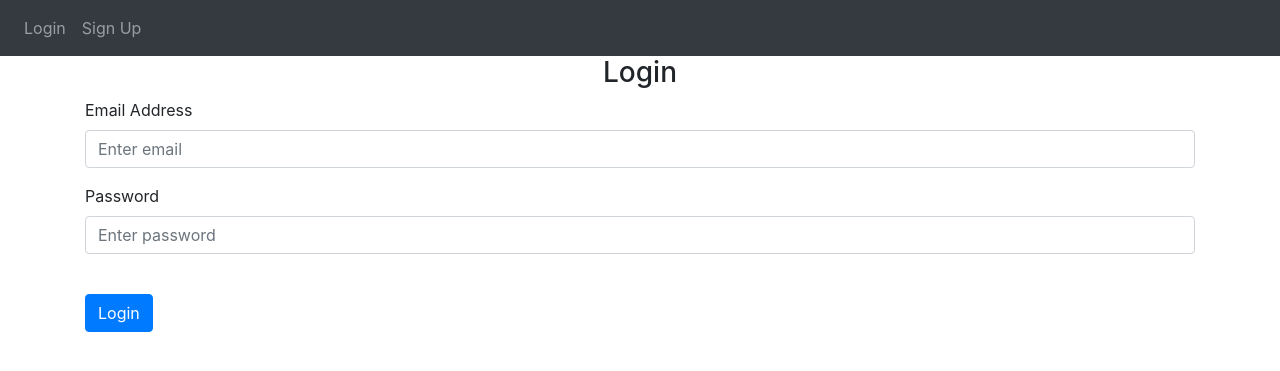
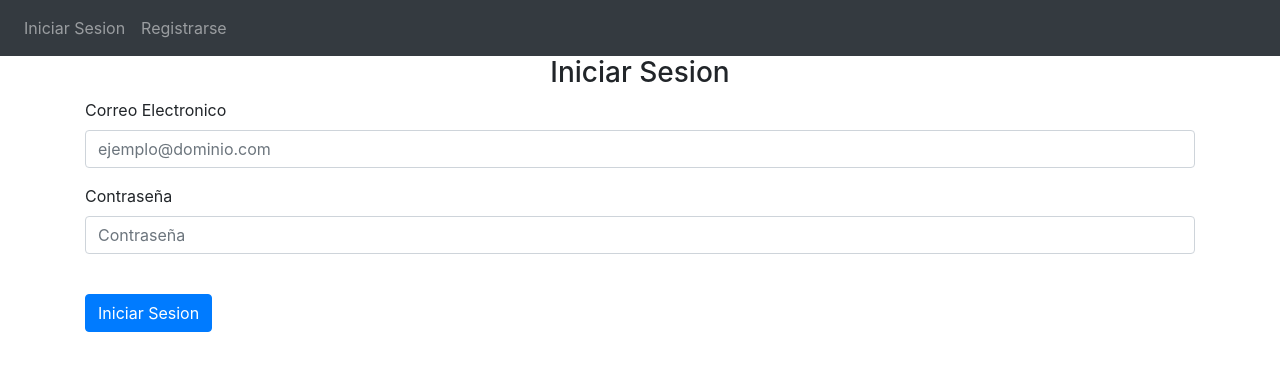
Before and after one commit to mringeling17/sirca, a Flask app: template LOGIN/website/templates/login.html in a window 1280 px wide. Shown: the top 371 px of the page. Run offline with Flask 2, Linux system fonts and the light colour scheme; the template is opened without the code that fills it, so the values that code supplies are empty; parts of the project's set-up code (start-up, migrations or seed data) failed here and were passed over; some libraries are stand-ins or nearby versions.

Commit message:
cambios varios

```diff
--- a/LOGIN/website/models.py
+++ b/LOGIN/website/models.py
@@ -15,4 +15,5 @@ class User(db.Model, UserMixin):
     email = db.Column(db.String(150), unique=True)
     password = db.Column(db.String(150))
     first_name = db.Column(db.String(150))
+    game_level = db.Columb(sb.String(10))
     notes = db.relationship('Note')
--- a/LOGIN/website/templates/base.html
+++ b/LOGIN/website/templates/base.html
@@ -15,7 +15,7 @@
       crossorigin="anonymous"
     />
 
-    <title>{% block title %}Home{% endblock %}</title>
+    <title>{% block title %}Inicio{% endblock %}</title>
   </head>
   <body>
     <nav class="navbar navbar-expand-lg navbar-dark bg-dark">
@@ -30,11 +30,11 @@
       <div class="collapse navbar-collapse" id="navbar">
         <div class="navbar-nav">
           {% if user.is_authenticated %}
-          <a class="nav-item nav-link" id="home" href="/">Home</a>
-          <a class="nav-item nav-link" id="logout" href="/logout">Logout</a>
+          <a class="nav-item nav-link" id="home" href="/">Mis reservas</a>
+          <a class="nav-item nav-link" id="logout" href="/logout">Cerrar Sesion</a>
           {% else %}
-          <a class="nav-item nav-link" id="login" href="/login">Login</a>
-          <a class="nav-item nav-link" id="signUp" href="/sign-up">Sign Up</a>
+          <a class="nav-item nav-link" id="login" href="/login">Iniciar Sesion</a>
+          <a class="nav-item nav-link" id="signUp" href="/sign-up">Registrarse</a>
           {% endif %}
         </div>
       </div>
--- a/LOGIN/website/templates/login.html
+++ b/LOGIN/website/templates/login.html
@@ -1,28 +1,28 @@
-{% extends "base.html" %} {% block title %}Login{% endblock %} {% block content
+{% extends "base.html" %} {% block title %}Iniciar Sesion{% endblock %} {% block content
     %}
     <form method="POST">
-      <h3 align="center">Login</h3>
+      <h3 align="center">Iniciar Sesion</h3>
       <div class="form-group">
-        <label for="email">Email Address</label>
+        <label for="email">Correo Electronico</label>
         <input
           type="email"
           class="form-control"
           id="email"
           name="email"
-          placeholder="Enter email"
+          placeholder="ejemplo@dominio.com"
         />
       </div>
       <div class="form-group">
-        <label for="password">Password</label>
+        <label for="password">Contraseña</label>
         <input
           type="password"
           class="form-control"
           id="password"
           name="password"
-          placeholder="Enter password"
+          placeholder="Contraseña"
         />
       </div>
       <br />
-      <button type="submit" class="btn btn-primary">Login</button>
+      <button type="submit" class="btn btn-primary">Iniciar Sesion</button>
     </form>
     {% endblock %}
--- a/LOGIN/website/templates/sign_up.html
+++ b/LOGIN/website/templates/sign_up.html
@@ -44,7 +44,7 @@
       </div>
       <div class="form-group">
           <label for="level">Nivel de juego:</label>
-            <select name="cars" id="cars">
+            <select name="levels" id="levels">
               <option value="Basico">Basico</option>
               <option value="Medio">Medio</option>
               <option value="Alto">Alto</option>
```
Also changed, not shown: LOGIN/website/auth.py (+11 -10 lines), LOGIN/website/templates/home.html (+4 -4 lines).
